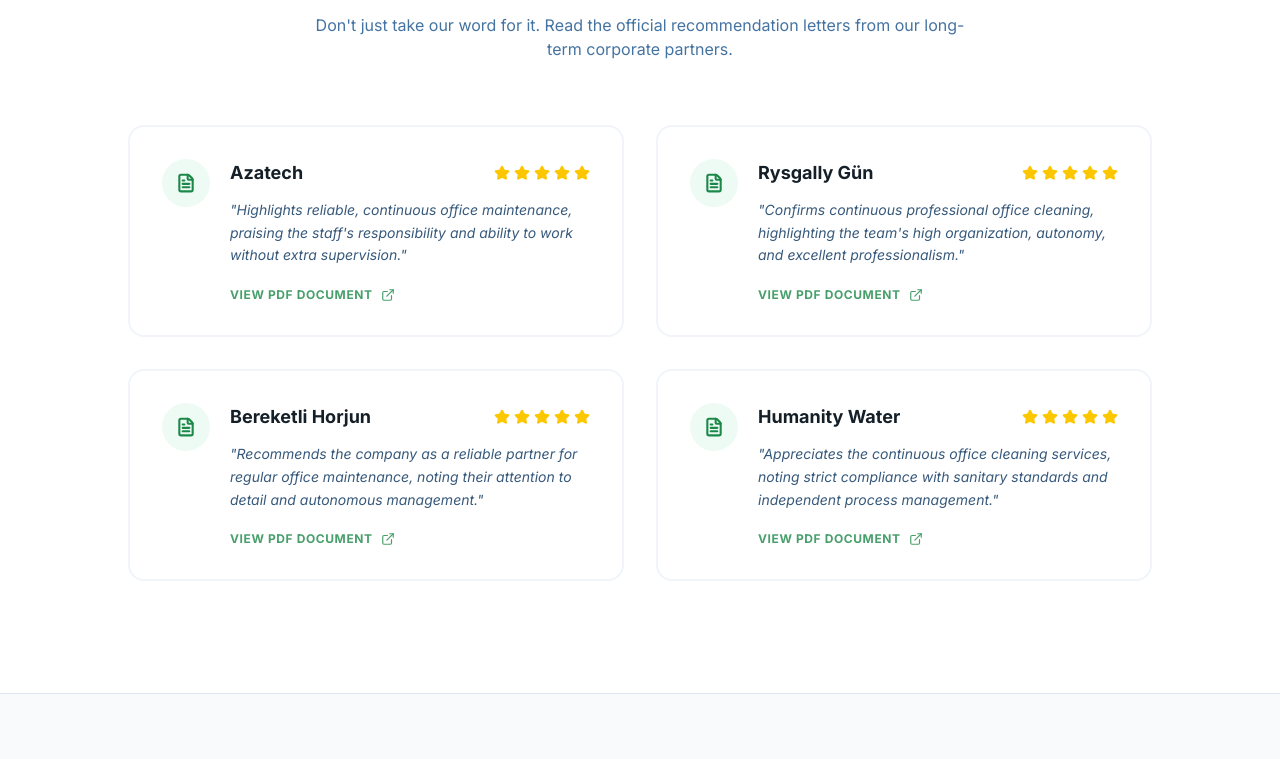
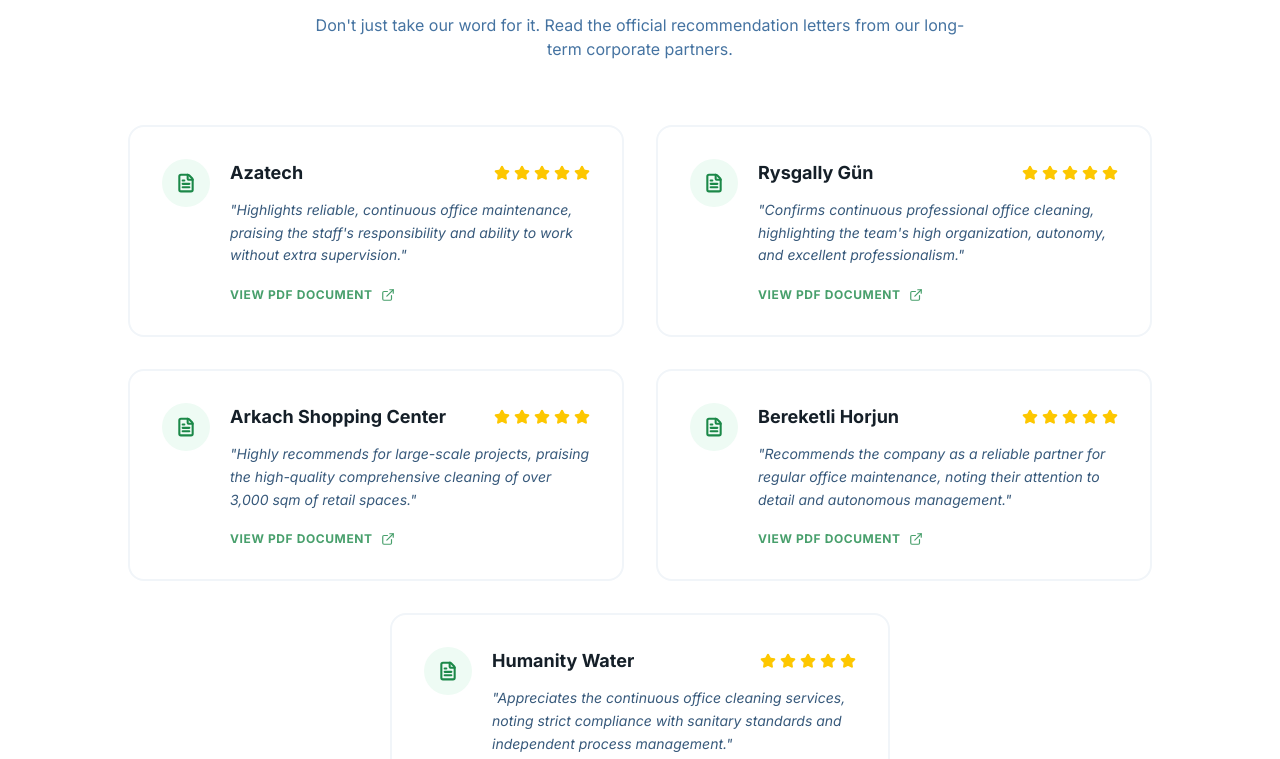
Before and after one commit to SelimFree/hilli-tamizlik, a React (Vite) app: page /about in a window 1280 px wide. Shown: the part 3274-4033 px from the top of the page. Built offline with nearby package versions, Linux system fonts and the light colour scheme.

Commit message:
Added new recomendation letter

```diff
--- a/public/locales/en/about.json
+++ b/public/locales/en/about.json
@@ -92,6 +92,10 @@
       "client4": {
         "name": "Humanity Water",
         "snippet": "Appreciates the continuous office cleaning services, noting strict compliance with sanitary standards and independent process management."
+      },
+      "client5": {
+        "name": "Arkach Shopping Center",
+        "snippet": "Highly recommends for large-scale projects, praising the high-quality comprehensive cleaning of over 3,000 sqm of retail spaces."
       }
     }
   }
--- a/public/locales/ru/about.json
+++ b/public/locales/ru/about.json
@@ -92,6 +92,10 @@
       "client4": {
         "name": "Humanity Water",
         "snippet": "Высоко оценивает постоянные услуги по уборке офисов, отмечая соблюдение санитарных норм и эффективное, независимое управление."
+      },
+      "client5": {
+        "name": "ТЦ «Аркач»",
+        "snippet": "Рекомендует для крупных проектов, высоко оценивая качественную комплексную уборку торговых площадей объемом более 3000 кв.м."
       }
     }
   }
--- a/public/locales/tkm/about.json
+++ b/public/locales/tkm/about.json
@@ -92,6 +92,10 @@
       "client4": {
         "name": "Humanity Water",
         "snippet": "Sanitariýa kadalarynyň berk berjaý edilişini we özbaşdak iş dolandyrylyşyny belläp, ofisleri arassalamak hyzmatlaryna baha berýär."
+      },
+      "client5": {
+        "name": "Arkach Söwda Merkezi",
+        "snippet": "3000 kw.m. gowrak söwda meýdançalarynyň ýokary hilli toplumlaýyn arassalanyşyny öwüp, iri göwrümli taslamalar üçin maslahat berýär."
       }
     }
   }
--- a/src/components/blocks/RecommendationsBlock.tsx
+++ b/src/components/blocks/RecommendationsBlock.tsx
@@ -3,10 +3,12 @@
 import { Heading } from "../ui/Heading";
 import { Text } from "../ui/Text";
 import { FadeIn } from "../utils/FadeIn";
+import { cn } from "../../lib/utils";
 
 const RECOMMENDATIONS = [
   { id: "client1", file: "/documents/recommendation_1.pdf" },
   { id: "client2", file: "/documents/recommendation_2.pdf" },
+  { id: "client5", file: "/documents/recommendation_5.pdf" },
   { id: "client3", file: "/documents/recommendation_3.pdf" },
   { id: "client4", file: "/documents/recommendation_4.pdf" },
 ];
@@ -15,20 +17,26 @@
   const { t } = useTranslation("about");
 
   return (
-        <section id="recommendations" className="w-full bg-white py-20 sm:py-28 relative border-t border-gray-100">
+    <section
+      id="recommendations"
+      className="w-full bg-white py-20 sm:py-28 relative border-t border-gray-100"
+    >
       <div className="mx-auto max-w-7xl px-4 sm:px-6 lg:px-8">
-
         <div className="mb-12 text-center md:mb-16">
           <FadeIn direction="up" delay={0}>
             <span className="mb-4 inline-flex items-center gap-2 rounded-full bg-gray-50 px-4 py-1.5 text-[10px] font-bold tracking-widest text-gray-600 uppercase shadow-sm border border-gray-200">
-                            <Award className="h-3.5 w-3.5 text-yellow-500" /> {t("RecommendationsBlock.badge")}
+              <Award className="h-3.5 w-3.5 text-yellow-500" />{" "}
+              {t("RecommendationsBlock.badge")}
             </span>
           </FadeIn>
 
           <FadeIn direction="up" delay={150}>
             <Heading className="text-3xl font-extrabold tracking-tight text-gray-900 sm:text-4xl md:text-5xl">
-                            {t("RecommendationsBlock.headingStart")} <br className="hidden sm:block" />
-                            <span className="text-primary-600">{t("RecommendationsBlock.headingAccent")}</span>
+              {t("RecommendationsBlock.headingStart")}{" "}
+              <br className="hidden sm:block" />
+              <span className="text-primary-600">
+                {t("RecommendationsBlock.headingAccent")}
+              </span>
             </Heading>
           </FadeIn>
 
@@ -40,13 +48,27 @@
         </div>
 
         <div className="grid grid-cols-1 md:grid-cols-2 gap-4 sm:gap-6 lg:gap-8 max-w-5xl mx-auto">
-                    {RECOMMENDATIONS.map((rec, index) => (
-                        <FadeIn key={rec.id} direction="up" delay={300 + index * 100}>
+          {RECOMMENDATIONS.map((rec, index) => {
+            const isLastOddItem =
+              index === RECOMMENDATIONS.length - 1 &&
+              RECOMMENDATIONS.length % 2 !== 0;
+            return (
+              <FadeIn
+                key={rec.id}
+                direction="up"
+                delay={300 + index * 100}
+                className={cn(
+                  isLastOddItem && "md:col-span-2 md:flex md:justify-center",
+                )}
+              >
                 <a
                   href={rec.file}
                   target="_blank"
                   rel="noopener noreferrer"
-                                className="group relative flex flex-col sm:flex-row items-start gap-5 p-6 sm:p-8 rounded-2xl border-2 border-gray-100 bg-white text-left transition-all duration-300 hover:border-primary-300 hover:bg-primary-50/30 hover:-translate-y-1 hover:shadow-xl focus:outline-none focus:ring-2 focus:ring-primary-500 focus:ring-offset-2"
+                  className={cn(
+                    "group relative flex flex-col sm:flex-row items-start gap-5 p-6 sm:p-8 rounded-2xl border-2 border-gray-100 bg-white text-left transition-all duration-300 hover:border-primary-300 hover:bg-primary-50/30 hover:-translate-y-1 hover:shadow-xl focus:outline-none focus:ring-2 focus:ring-primary-500 focus:ring-offset-2",
+                    isLastOddItem ? "md:w-[calc(50%-12px)]" : "w-full",
+                  )}
                 >
                   <div className="shrink-0 flex h-12 w-12 items-center justify-center rounded-full bg-primary-50 text-primary-600 group-hover:bg-primary-600 group-hover:text-white transition-colors duration-300">
                     <FileText className="h-5 w-5" strokeWidth={2.5} />
@@ -60,7 +82,10 @@
 
                       <div className="flex items-center gap-1">
                         {[...Array(5)].map((_, i) => (
-                                                <Star key={i} className="h-4 w-4 fill-yellow-400 text-yellow-400" />
+                          <Star
+                            key={i}
+                            className="h-4 w-4 fill-yellow-400 text-yellow-400"
+                          />
                         ))}
                       </div>
                     </div>
@@ -76,9 +101,9 @@
                   </div>
                 </a>
               </FadeIn>
-                    ))}
+            );
+          })}
         </div>
-
       </div>
     </section>
   );
```
Also changed, not shown: 1 other file (tests, documents, lock files or other folders). Lines whose indentation alone changed are shown as unchanged.
